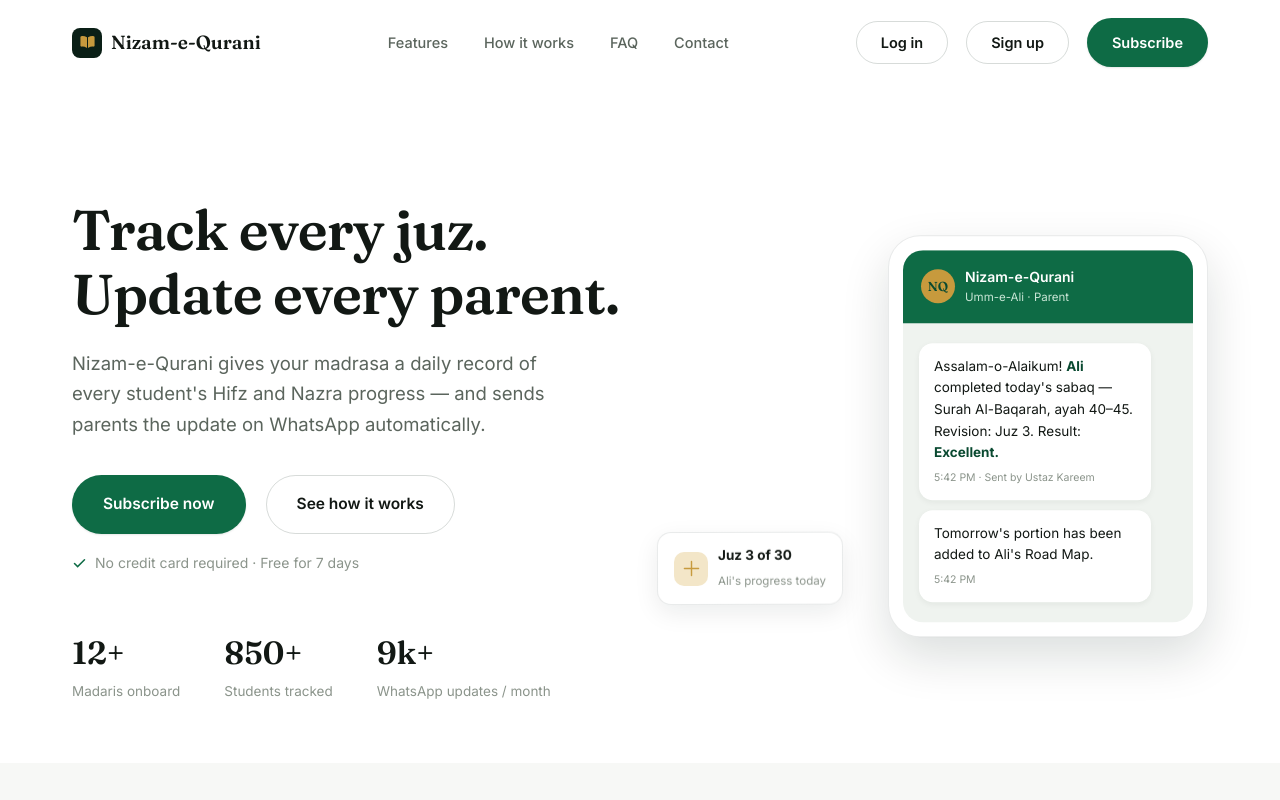
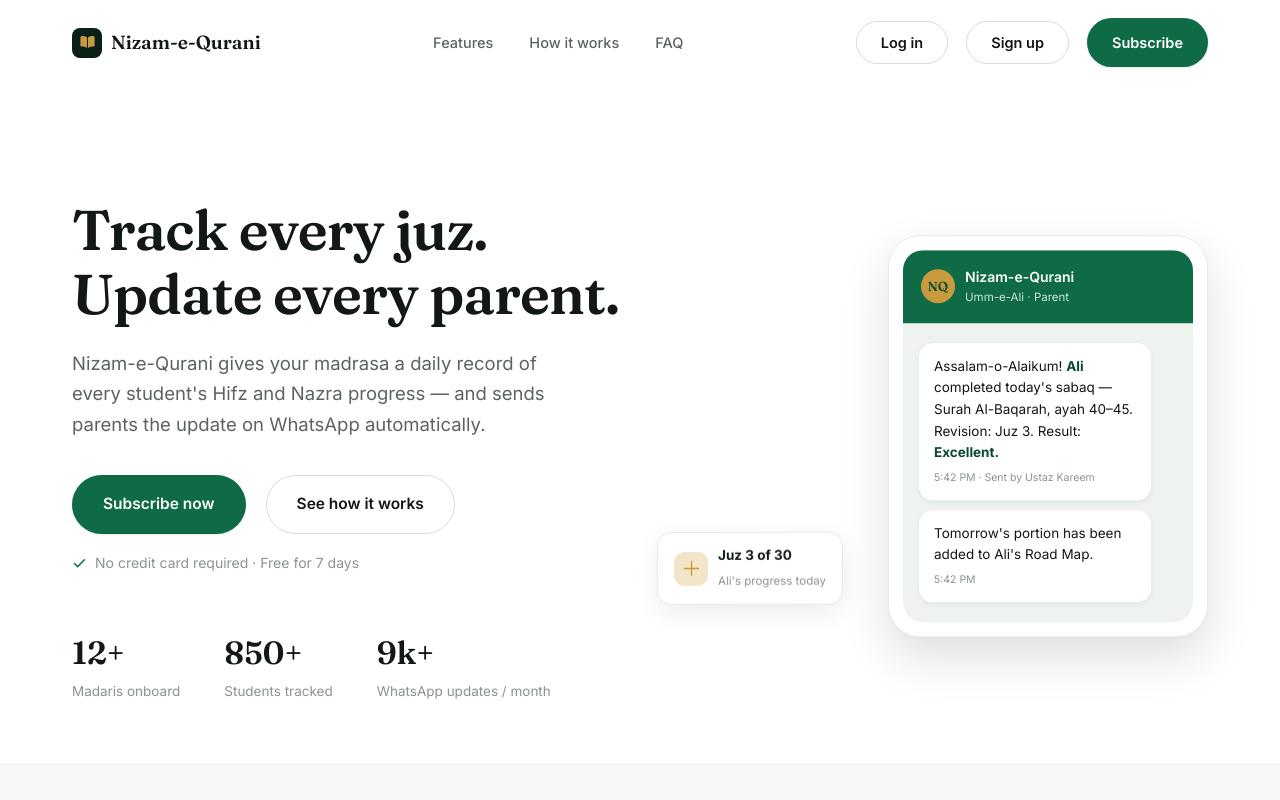
Before and after one commit to mobeen9876/Quran-Academy-landing-page, a React (Vite) app: page / in a window 1280 px wide. Shown: the top 800 px of the page. Built offline with nearby package versions, Linux system fonts and the light colour scheme.

Commit message:
Remove Contact section; fix footer empty column gap

```diff
--- a/src/App.jsx
+++ b/src/App.jsx
@@ -9,7 +9,6 @@
 import Screens from './components/Screens'
 import Testimonials from './components/Testimonials'
 import FAQ from './components/FAQ'
-import Contact from './components/Contact'
 import CTABand from './components/CTABand'
 import Footer from './components/Footer'
 
@@ -52,7 +51,6 @@
         <Screens />
         <Testimonials />
         <FAQ />
-        <Contact />
         <CTABand />
       </main>
 
--- a/src/components/Footer.jsx
+++ b/src/components/Footer.jsx
@@ -12,7 +12,7 @@
 
   return (
     <footer>
-      <div className="wrap foot-grid">
+      <div className="wrap foot-grid" style={{ gridTemplateColumns: '1.5fr 1fr 1fr' }}>
         <div className="foot-brand">
           <div style={{ display: 'flex', alignItems: 'center', gap: 9 }}>
             <span style={{ width: 30, height: 30, borderRadius: 8, background: 'var(--dark)', display: 'flex', alignItems: 'center', justifyContent: 'center' }}>
--- a/src/components/Navbar.jsx
+++ b/src/components/Navbar.jsx
@@ -38,7 +38,6 @@
             <li><a href="#features">Features</a></li>
             <li><a href="#how">How it works</a></li>
             <li><a href="#faq">FAQ</a></li>
-            <li><a href="#contact">Contact</a></li>
           </ul>
 
           <div className="nav-actions">
@@ -62,7 +61,6 @@
         <a href="#features" onClick={closePanel}>Features</a>
         <a href="#how" onClick={closePanel}>How it works</a>
         <a href="#faq" onClick={closePanel}>FAQ</a>
-        <a href="#contact" onClick={closePanel}>Contact</a>
         <a href="#demo" className="btn btn-primary btn-lg" style={{ marginTop: 10, width: 'fit-content' }} onClick={closePanel}>Subscribe</a>
         <button className="btn btn-ghost btn-lg" style={{ width: 'fit-content' }} onClick={() => { closePanel(); onOpenLogin(); }}>Log in</button>
         <button className="btn btn-ghost btn-lg" style={{ width: 'fit-content' }} onClick={() => { closePanel(); onOpenSignup(); }}>Sign up</button>
```
